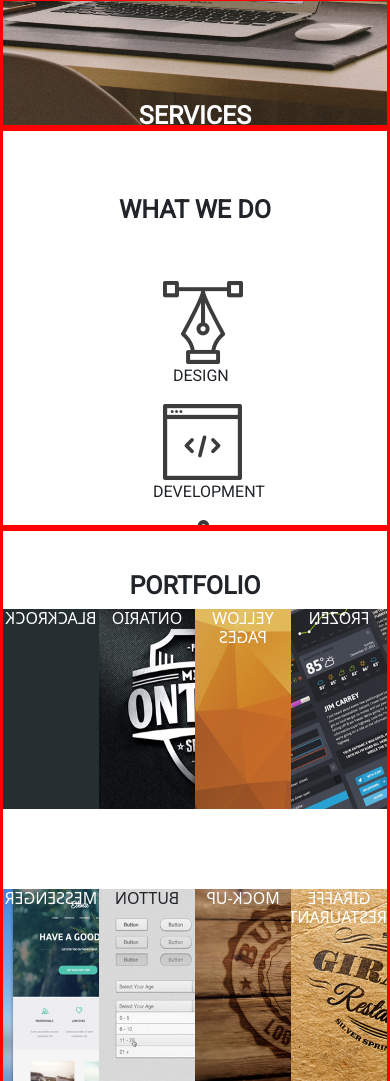
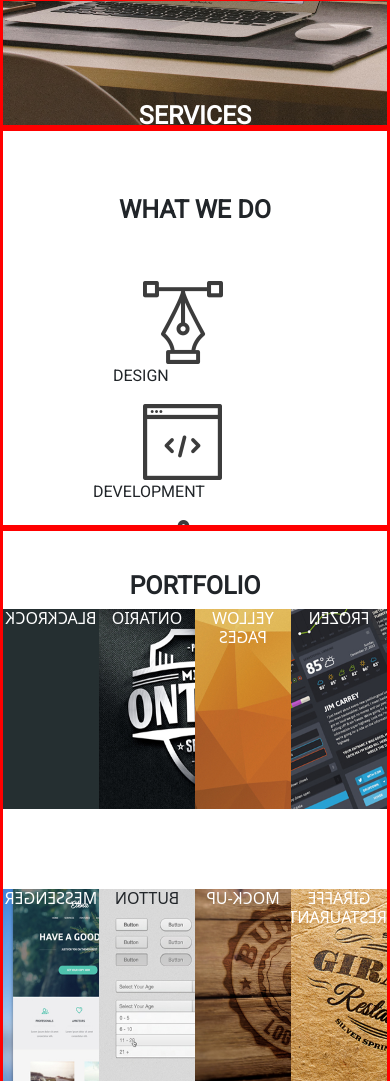
Before and after one commit to paulmunyao/Delani_Studio, a plain HTML site: page index.html in a window 390 px wide. Shown: the part 702-1783 px from the top of the page. Drawn offline with nearby package versions, Linux system fonts and the light colour scheme.

Commit message:
Media queery set for screen size 325px

```diff
--- a/index.css
+++ b/index.css
@@ -106,11 +106,11 @@
 }
 
 .four img {
-  margin-left: 160px;
+  margin-left: 100px;
 }
 
 #des {
-  margin-left: 170px;
+  margin-left: 110px;
   font-family: "Roboto";
 }
 
@@ -122,7 +122,7 @@
 }
 
 #dev {
-  margin-left: 150px;
+  margin-left: 90px;
   font-family: "Roboto";
 }
 
@@ -134,7 +134,7 @@
 }
 
 #pro {
-  margin-left: 110px;
+  margin-left: 80px;
   font-family: "Roboto";
 }
 
@@ -349,6 +349,10 @@
     width: 100%;
   }
 
+  .four img {
+    margin-left: 140px;
+  }
+
   .por1 {
     width: 220px;
     height: 200px;
@@ -414,7 +418,6 @@
     height: 300px;
     width: 100%;
   }
-}
 
 @media only screen and (max-width: 320px) {
   .one {
```
